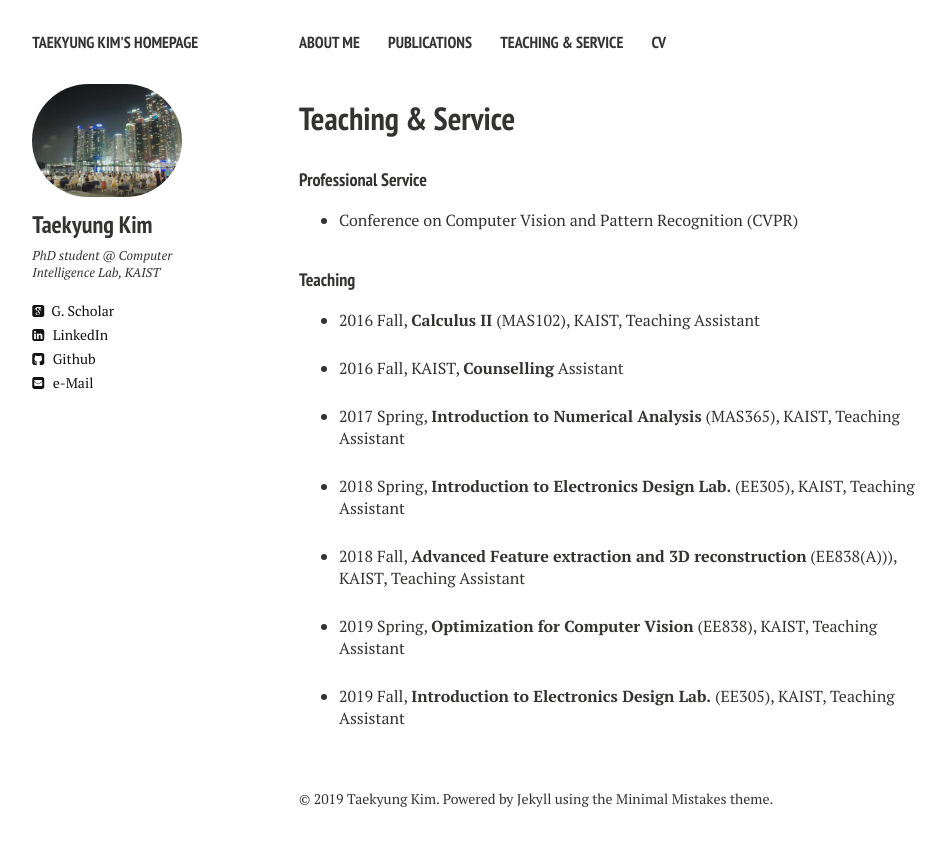
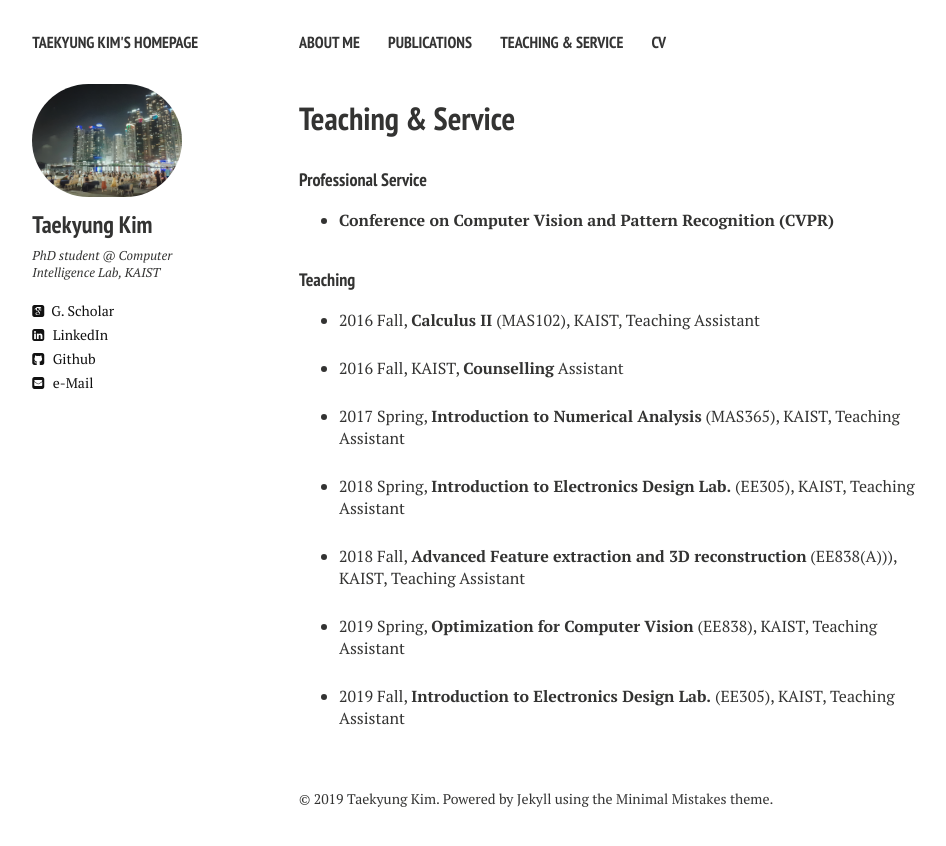
Before and after one commit to TKKim93/TKKim93.github.io, a Jekyll site: the page built from service.md, in a window 1280 px wide. Shown: the top 846 px of the page, without its empty margins (21-967 px from the left). Built offline with Jekyll 4.4.1, drawn with Linux system fonts in a browser that asks for light colours; nearby versions of some CDN libraries.

```diff
--- a/_layouts/service.html
+++ b/_layouts/service.html
@@ -77,7 +77,7 @@ div.bibtex pre { font-size: 75%; overflow: auto;  width: 100%; padding: 0em 0em;
 <h4 style="margin-bottom:0px;padding-top:10px;">Professional Service</h4>
 <ul class="biblist">
 <!-- Item:  -->
-<li ><p>Conference on Computer Vision and Pattern Recognition (CVPR) </p></li>
+<li ><p><b>Conference on Computer Vision and Pattern Recognition (CVPR)</b> </p></li>
 </ul>
 
 <h4 style="margin-bottom:0px;padding-top:10px;">Teaching</h4>
```
